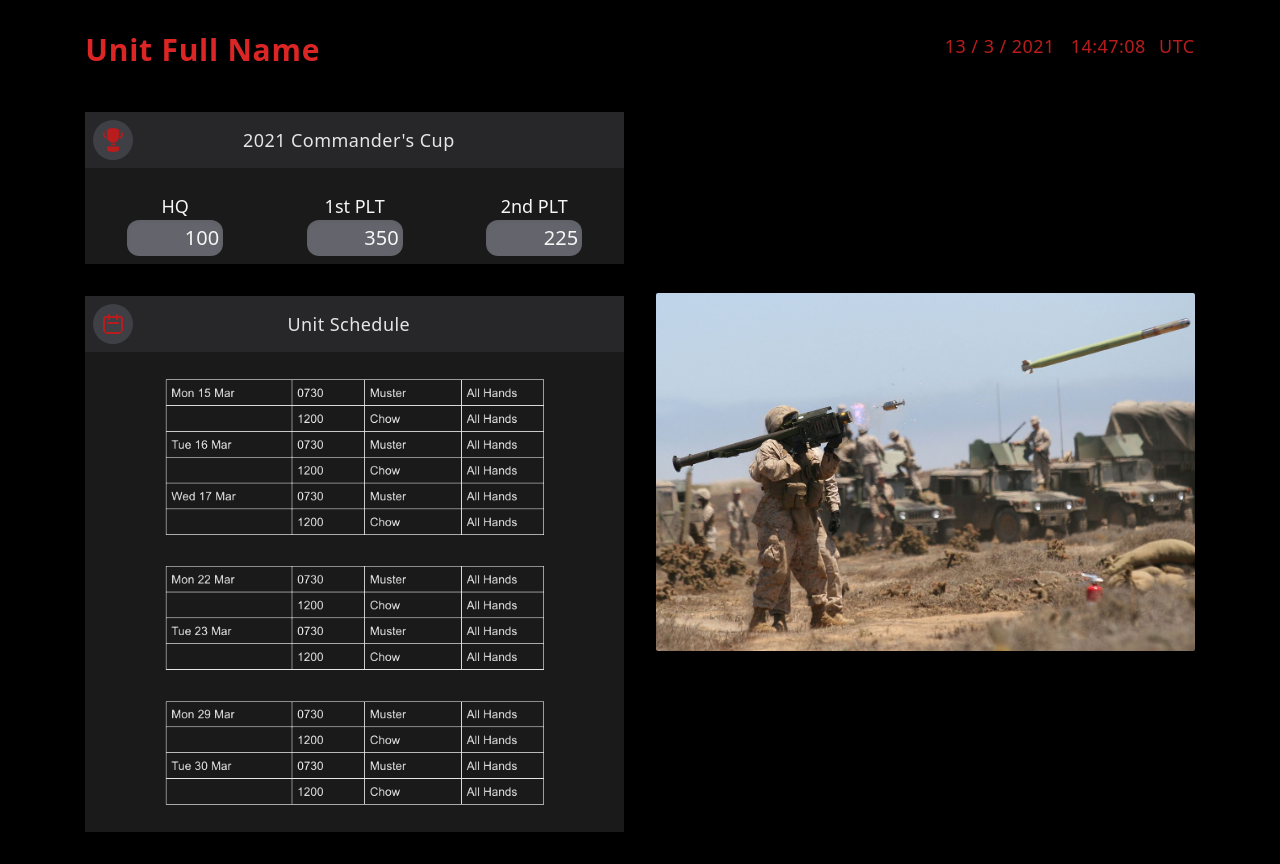
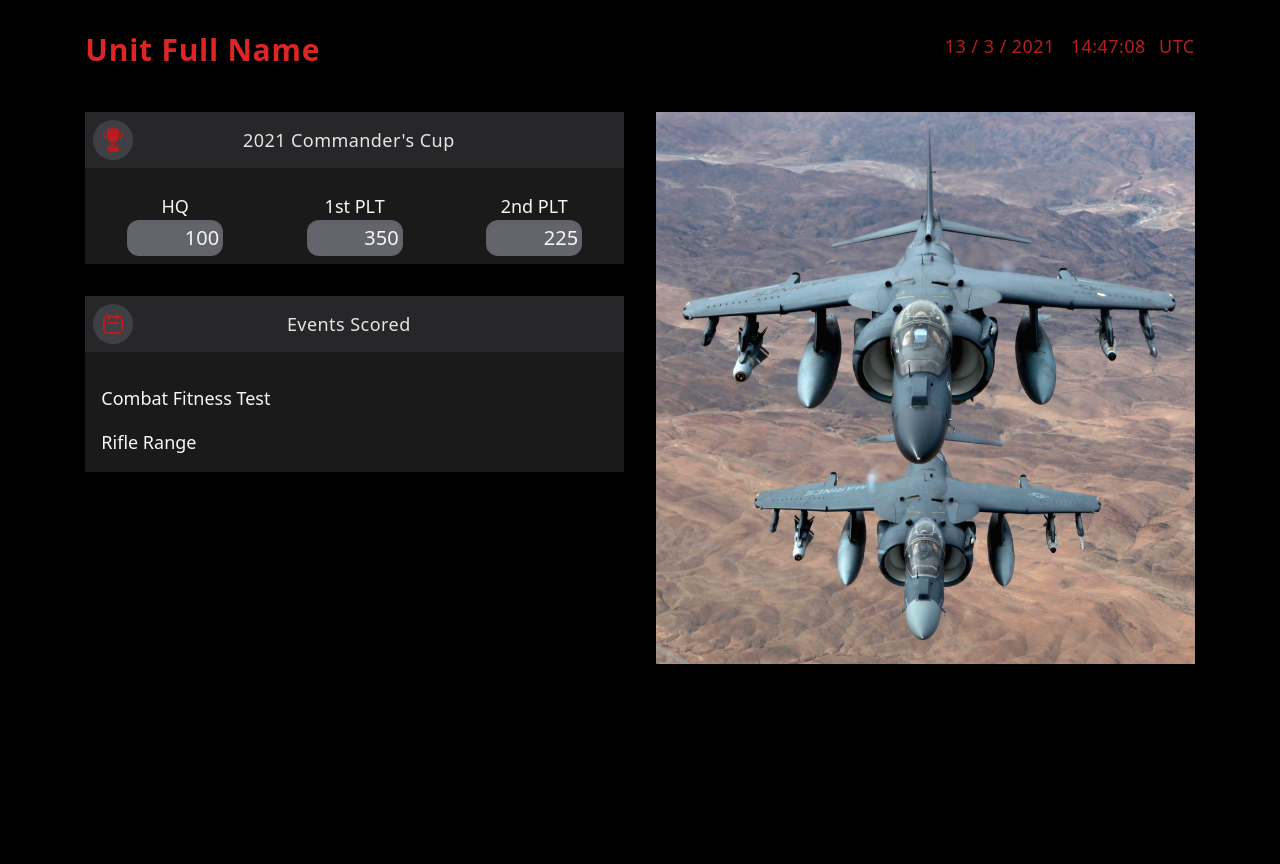
Before and after one commit to scottpiercew/piMessageBoard, a Svelte app: page / in a window 1280 px wide. After the commit the page ends 800 px from the top, so only its background shows below. Built offline with nearby package versions, Linux system fonts and the light colour scheme; a web font is replaced by a local one.

Commit message:
removed the changing of images

```diff
--- a/src/Home.svelte
+++ b/src/Home.svelte
@@ -23,12 +23,13 @@
     </div>
     <div class="w-1/2 flex justify-end ml-8">
     <!-- <div class="w-1/2 flex justify-end ml-8" style="height: {viewPortHeight - 160}px"> -->
-        {#each images as image, index (image.id)}
+        <img src={images[1].url} alt={images[1].label} class="w-full pb-20" />
+        <!-- {#each images as image, index (image.id)}
         <div class="h-full flex justify-end items-center">
             {#if index == imagesIndex}
                 <img src={image.url} alt={image.label} id={image.id} class="object-contain rounded-sm shadow-md justify-self-end self-center"/>
             {/if}
         </div>
-        {/each}
+        {/each} -->
     </div>
 </div>
--- a/src/Sidebar.svelte
+++ b/src/Sidebar.svelte
@@ -57,9 +57,11 @@
       </svg>
       <div class="self-center w-4/5 tracking-wide">{schedule.label}</div>
     </div>
-    <div class="relative bg-black">
+    <div class="relative bg-black text-warmGray-100 p-4">
       <div class="absolute inset-0 opacity-10 bg-white z-50"></div>
-      <img src={schedule.schedule} alt={schedule.schedule} class="w-full p-4 filter-invert max-h-2/3 object-scale-down" />
+      <div class="pt-4 text-lg">{schedule.events[0]}</div>
+      <div class="pt-4 text-lg">{schedule.events[1]}</div>
+      <!-- <img src={schedule.schedule} alt={schedule.schedule} class="w-full p-4 filter-invert max-h-2/3 object-scale-down" /> -->
     </div>
   </div>
 </div>
--- a/src/unit.js
+++ b/src/unit.js
@@ -11,7 +11,8 @@ const LOGO = {
 // Display a schedule or calendar
 const SCHEDULE = {
   schedule: "images/schedule.png",
-  label: "Unit Schedule",
+  label: "Events Scored",
+  events: ["Combat Fitness Test", "Rifle Range"],
 };
 
 // Array of pages to rotate through
```
